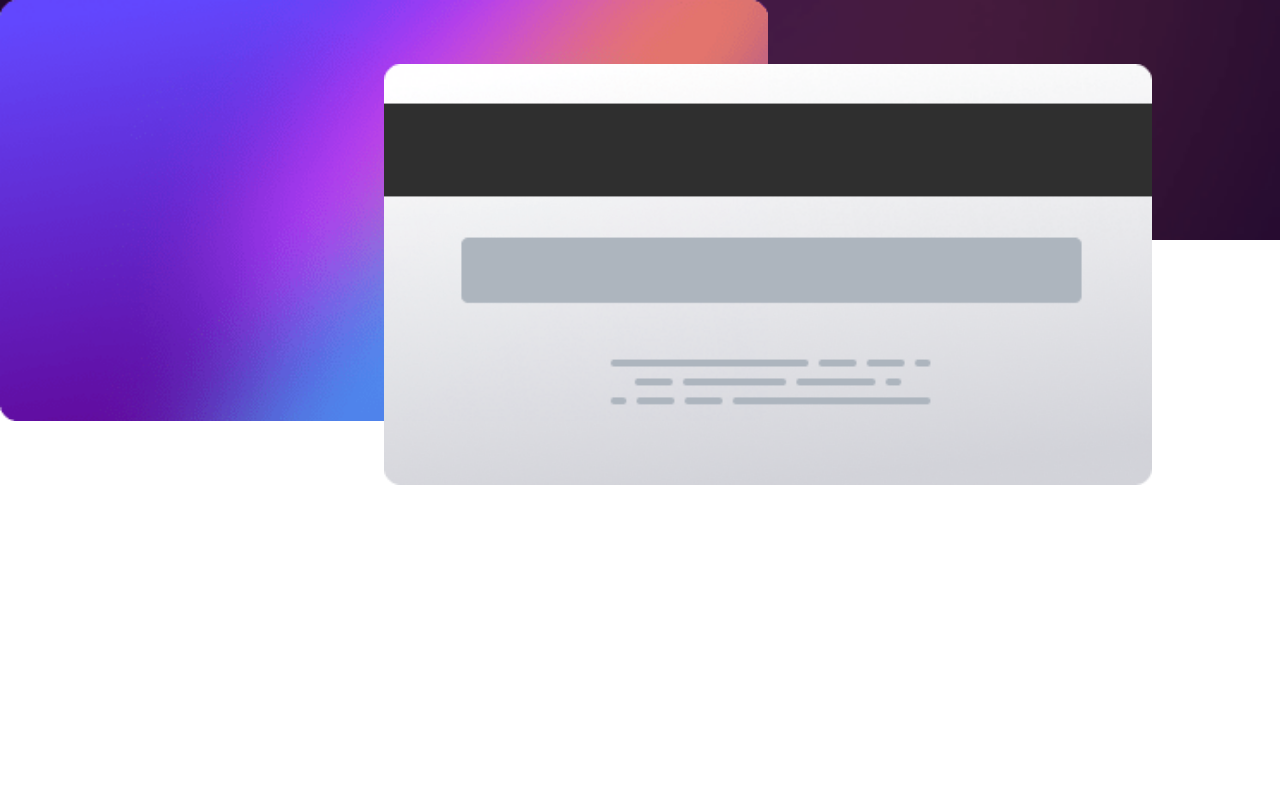
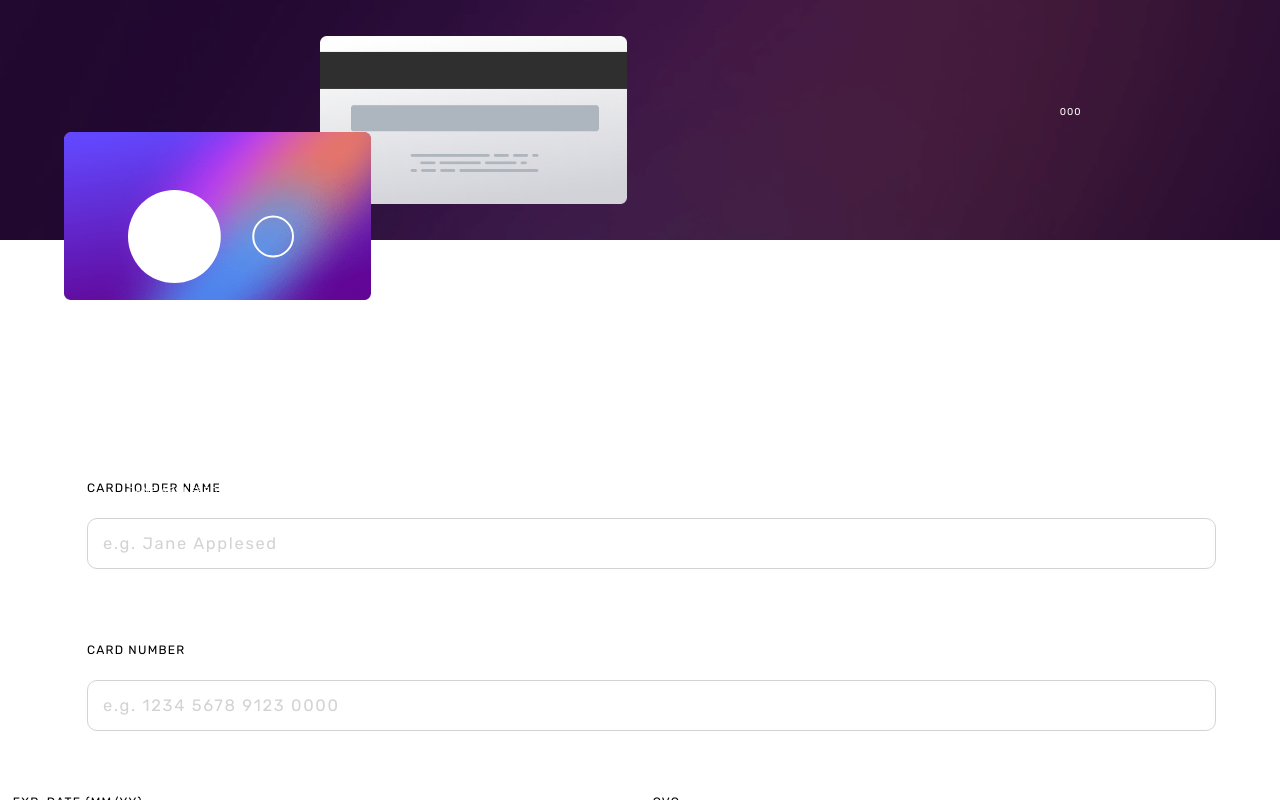
Before and after one commit to Lukass9/card, a React (Create React App) app: page / in a window 1280 px wide. Built offline with nearby package versions, Linux system fonts and the light colour scheme.

Commit message:
add form

```diff
--- a/public/index.html
+++ b/public/index.html
@@ -10,6 +10,10 @@
       content="Web site created using create-react-app"
     />
     <link rel="apple-touch-icon" href="%PUBLIC_URL%/logo192.png" />
+    <link rel="preconnect" href="https://fonts.googleapis.com">
+    <link rel="preconnect" href="https://fonts.gstatic.com" crossorigin>
+    <link href="https://fonts.googleapis.com/css2?family=Rubik:wght@400;500;700&display=swap" rel="stylesheet">
+
     <!--
       manifest.json provides metadata used when your web app is installed on a
       user's mobile device or desktop. See https://developers.google.com/web/fundamentals/web-app-manifest/
--- a/src/App.tsx
+++ b/src/App.tsx
@@ -1,22 +1,29 @@
 import './App.css';
 import Bg from './components/background/Bg';
-import styled from "styled-components"
+import styled, { ThemeProvider } from "styled-components"
 import BackCard from './components/back-card/back';
 import FrontCard from './components/front-card/Front';
+import GlobalStyle from './globalStyle';
+import { Form } from './components/form/Form';
 
 const Wrapp = styled.main`
   width: 100vw;
   height: 100vh;
+  overflow: hidden;
 `
-
 function App() {
   return (
-    <Wrapp>
-      <Bg>
-        <BackCard/>
-        <FrontCard/>
-      </Bg>
-    </Wrapp>
+    <>
+      <GlobalStyle />
+      <Wrapp>
+        <Bg>
+          <BackCard />
+          <FrontCard />
+        </Bg>
+        <Form/>
+      </Wrapp>
+    </>
+
   );
 }
 
--- a/src/components/back-card/back.tsx
+++ b/src/components/back-card/back.tsx
@@ -2,13 +2,24 @@ import styled from "styled-components"
 import img from "../../assets/images/bg-card-back.png"
 
 const Back = styled.article`
-
+    position: relative;
+    background-image: url(${img});
+    background-repeat: no-repeat;
+    background-size: contain;
+    width: 70%;
+    height: 70%;
+    top: 15%;
+    left: 25%;
+    display: flex;
+    justify-content: flex-end;
+    align-items: center;
 `
-const Img = styled.img`
-   position: absolute;
-   width: 60%;
-   top: 8%;
-   right: 10%;
+const CVC = styled.p`
+    color: white;
+    font-family: 'Rubik', sans-serif;
+    font-size: .9em;
+    margin-right: 15%;
+    margin-bottom: 2%;
 `
 interface Props {
 }
@@ -16,7 +27,7 @@ interface Props {
 export const BackCard: React.FC<Props> = (props) => {
     return (
         <Back>
-            <Img src={img}/>
+            <CVC>000</CVC>
         </Back>
     )
 };
--- a/src/components/background/Bg.tsx
+++ b/src/components/background/Bg.tsx
@@ -2,10 +2,10 @@ import styled from "styled-components"
 import bg from "../../assets/images/bg-main-mobile.png"
 
 const BgDiv = styled.header`
+   position: relative;
    background-image: url(${bg});
    background-repeat: no-repeat;
    background-size: cover;
-   /* position: relative; */
    flex-direction: column;
    width:100%;
    height:30%;
--- /dev/null
+++ b/src/components/form/Form.tsx
@@ -0,0 +1,29 @@
+import styled from "styled-components"
+import { FormDoubleInput } from "./FormInput/FormDoubleInput";
+import { FormInput } from "./FormInput/FormInput";
+
+const FormWrapp = styled.form`
+    display: flex;
+    flex-flow: column;
+    align-items: center;
+    margin-top: 15%;
+`
+const Wrapp = styled.div`
+    display: flex;
+    /* justify-content: center; */
+    width: 100%;
+`
+interface Props {}
+
+export const Form: React.FC<Props> = props => {
+    return (
+        <FormWrapp>
+            <FormInput name="CARDHOLDER NAME" type="text" placeholder="e.g. Jane Applesed"/>
+            <FormInput name="CARD NUMBER" type="number" placeholder="e.g. 1234 5678 9123 0000"/>
+            <Wrapp>
+                <FormDoubleInput label="EXP. DATE (MM/YY)" name="MM" name2="YY" type="text"/>
+                <FormInput name="CVC" type="number" placeholder="e.g. 123"/>
+            </Wrapp>
+        </FormWrapp>
+    )
+};
--- /dev/null
+++ b/src/components/form/FormInput/FormDoubleInput.tsx
@@ -0,0 +1,37 @@
+import styled from "styled-components"
+import { Input, Label, Wrapp } from "./FormInput";
+
+interface Props {
+    name: string,
+    name2: string,
+    type: string,
+    label: string,
+}
+
+const InputWrapp = styled.div`
+    display: flex;
+`
+
+const DoubleInput = styled(Input)`
+    max-width: 20%;
+`
+
+export const FormDoubleInput: React.FC<Props> = ({name, type, name2, label }) => {
+    return (
+        <Wrapp>
+            <Label htmlFor={name}>{label}</Label>
+            <InputWrapp>
+                <DoubleInput
+                    id={name}
+                    type={type}
+                    placeholder={name}
+                    />
+                <DoubleInput
+                    id={name2}
+                    type={type}
+                    placeholder={name2}
+                    />
+            </InputWrapp>
+        </Wrapp>
+    )
+};
--- /dev/null
+++ b/src/components/form/FormInput/FormInput.tsx
@@ -0,0 +1,46 @@
+import styled from "styled-components"
+
+export const Wrapp = styled.div`
+    display: flex;
+    flex-flow: column;
+    width: 90%;
+    margin: 2% 0;
+`
+export const Label = styled.label`
+    font-size: 1.1em;
+    margin: 2%;
+`
+export const Input = styled.input`
+    padding: 15px;
+    max-width: 98%;
+    width: auto;
+    margin-left: 2%;
+    border: 1px solid lightgray;
+    border-radius: 10px;
+    font-size: 1.5em;
+
+    ::placeholder{
+        color: lightgray;
+    }
+`
+
+interface Props {
+    name: string,
+    type: string,
+    placeholder: string,
+}
+
+
+
+export const FormInput: React.FC<Props> = ({name, type, placeholder}) => {
+    return (
+        <Wrapp>
+            <Label htmlFor={name}>{name}</Label>
+            <Input
+                id={name}
+                type={type}
+                placeholder={placeholder}
+                />
+        </Wrapp>
+    )
+};
--- a/src/components/front-card/Front.tsx
+++ b/src/components/front-card/Front.tsx
@@ -1,11 +1,50 @@
 import styled from "styled-components"
 import img from "../../assets/images/bg-card-front.png"
+import logo from "../../assets/images/card-logo.svg"
+
 
 const Front = styled.article`
+    background-image: url(${img});
+    background-repeat: no-repeat;
+    background-size: contain;
+    width: 70%;
+    height: 70%;
+    top: -15%;
+    left: 5%;
 
+    position: relative;
+    display: flex;
+    flex-flow: column;
+    padding-left: 5%;
+    /* justify-content: center; */
+    /* align-items: center; */
 `
-const Img = styled.img`
-   width: 60%;
+const Logo = styled.img`
+    align-self: flex-start;
+    margin-top: 7%;
+    margin-left: 0%;
+    width: 20%;
+`
+const CardNumber = styled.p`
+    color: white;
+    letter-spacing: .1em;
+    font-size: 1.5em;
+    margin-top: 15%;
+    margin-bottom: 0;
+`
+const Wrapp = styled.div`
+    display: flex;
+    width: 90%;
+    justify-content: space-between;
+    margin-top: 7%;
+`
+const Name = styled.p`
+    color: white;
+    font-size: .9em;
+`
+const CVC = styled.p`
+    color: white;
+    font-size: .9em;
 `
 
 interface Props {
@@ -14,7 +53,12 @@ interface Props {
 export const FrontCard: React.FC<Props> = (props) => {
     return (
         <Front>
-            <Img src={img}/>
+            <Logo src={logo} alt="logo"/>
+            <CardNumber>0000 0000 0000 0000</CardNumber>
+            <Wrapp>
+                <Name>JANE APPLESED</Name>
+                <CVC>00/00</CVC>
+            </Wrapp>
         </Front>
     )
 };
--- /dev/null
+++ b/src/globalStyle.ts
@@ -0,0 +1,17 @@
+import { createGlobalStyle } from 'styled-components';
+
+const GlobalStyle = createGlobalStyle`
+*,
+*:after,
+*:before,
+ body{
+    box-sizing: border-box;
+    margin: 0;
+    padding: 0;
+    font-size: 11px;
+    font-family: 'Rubik', sans-serif;
+    letter-spacing: .1em;
+}
+`;
+
+export default GlobalStyle;
```
